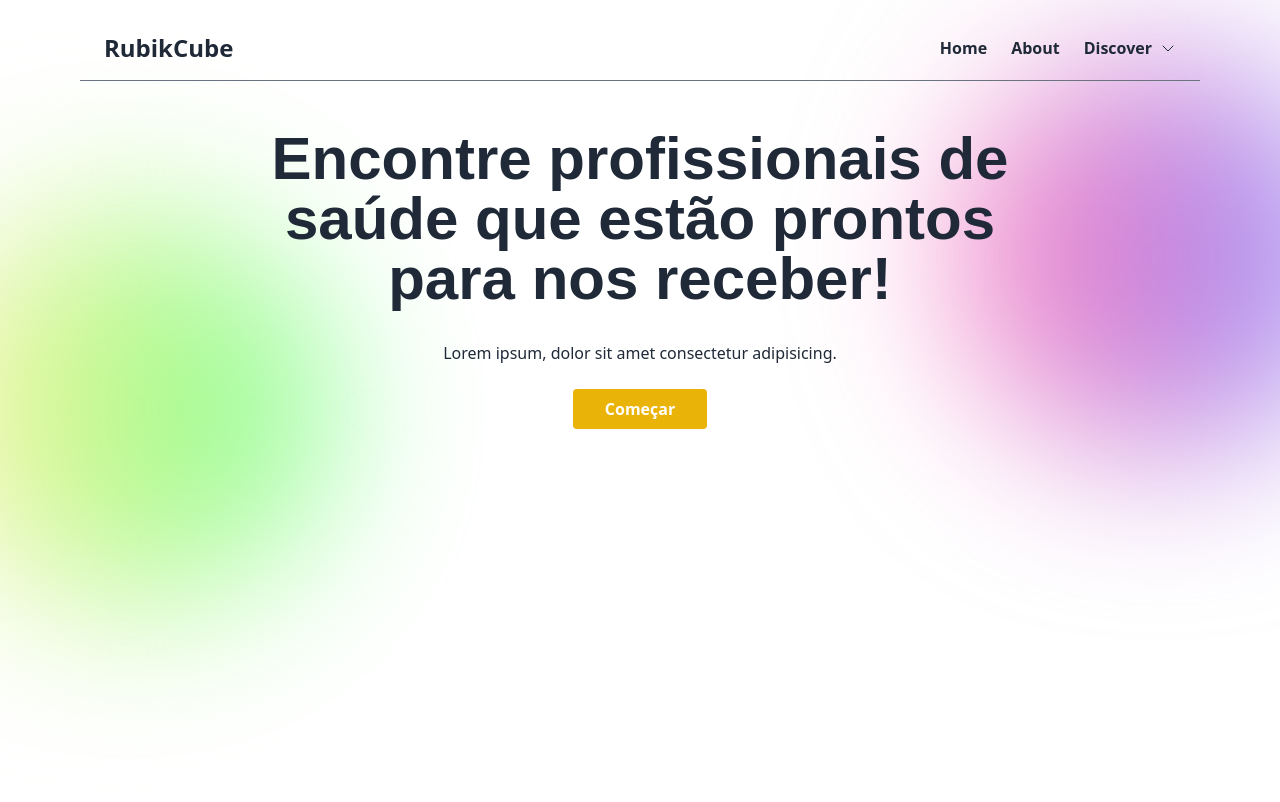
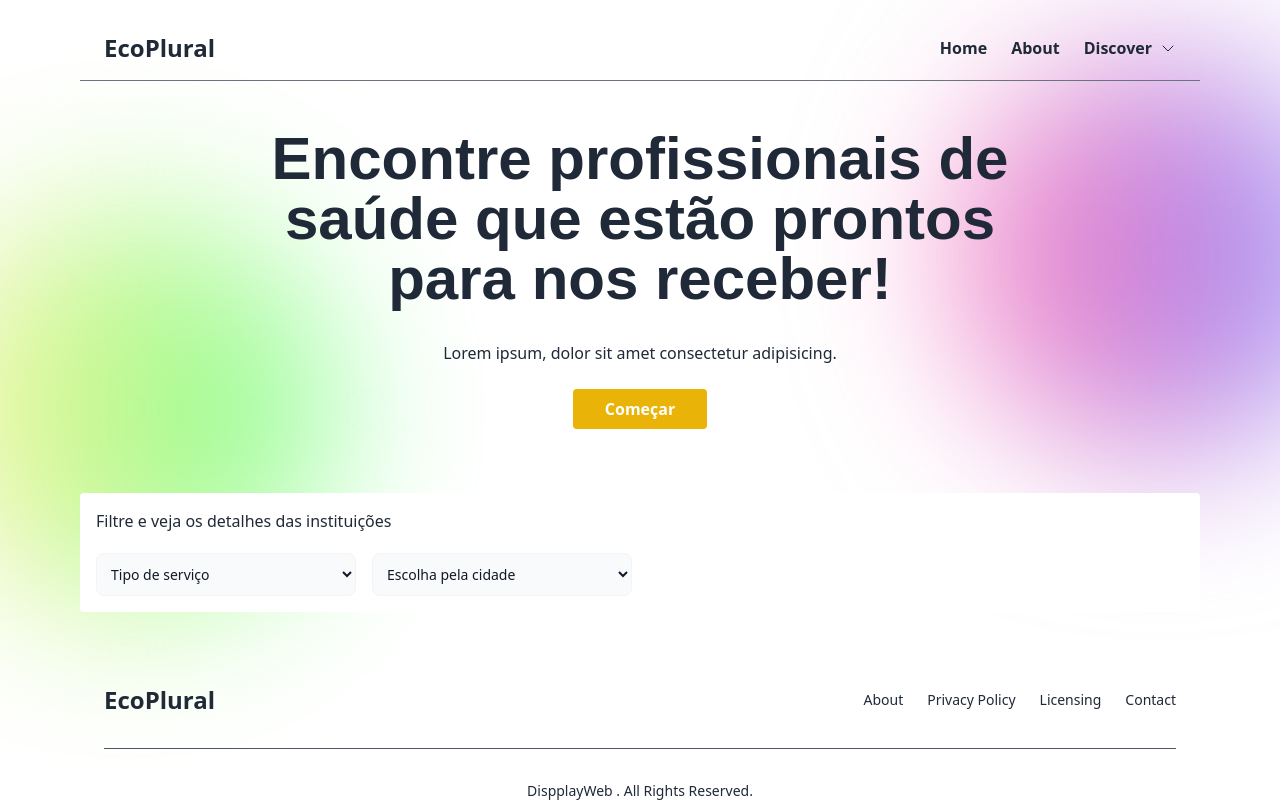
Before and after one commit to ngrpedro/nextapp, a Next.js app: page / in a window 1280 px wide. Shown: the top 802 px of the page. Built offline with nearby package versions, Linux system fonts and the light colour scheme.

Commit message:
partners main search bar

```diff
--- a/src/components/footer.tsx
+++ b/src/components/footer.tsx
@@ -7,7 +7,7 @@ const Footer = () => {
       <footer className="p-4 bg-transparent md:px-6 md:py-8">
         <div className="sm:flex sm:items-center sm:justify-between">
           <span className="self-center text-2xl font-semibold whitespace-nowrap">
-          RubikCube
+          EcoPlural
           </span>
           <ul className="flex flex-wrap items-center gap-6 mb-6 text-sm text-gray-800 sm:mb-0">
             <li>
@@ -34,7 +34,7 @@ const Footer = () => {
         </div>
         <hr className="my-6 border-gray-600 sm:mx-auto lg:my-8" />
         <span className="block text-sm text-gray-800 sm:text-center">
-          Pedro Soares . All Rights Reserved.
+           DispplayWeb . All Rights Reserved.
         </span>
       </footer>
     </>
--- a/src/components/navbar.tsx
+++ b/src/components/navbar.tsx
@@ -6,7 +6,7 @@ const Navbar = () => {
   return (
     <div className="py-4 px-6 mb-4 flex items-center justify-between border-b border-gray-500">
       <span className="text-2xl font-semibold whitespace-nowrap">
-        RubikCube
+      EcoPlural
       </span>
       <div className="block md:hidden cursor-pointer">
         <List size={22} />
--- a/src/components/sections/hero.tsx
+++ b/src/components/sections/hero.tsx
@@ -3,7 +3,7 @@ import RubikCube from "../rubikCube/rubikCube";
 
 const Hero = () => {
   return (
-    <section className="h-screen relative">
+    <section className="relative">
       <div
         className="w-[25rem] h-[25rem] absolute right-[-10rem] -top-10 rounded-full
         bg-gradient-to-r from-[#ff7bbc] to-[#9698ff] blur-[80px] -z-10"
--- /dev/null
+++ b/src/components/sections/partnerView.tsx
@@ -0,0 +1,34 @@
+import React from "react";
+
+const PartnerView = () => {
+  return (
+    <div className="my-10">
+      <div className=" rounded p-4 space-y-5 bg-white">
+        <p>Filtre e veja os detalhes das instituições</p>
+        <div className="grid grid-cols-1 sm:grid-cols-2 md:grid-cols-4 itens-center justify-center gap-4">
+          <select
+            className="bg-gray-50 border border-gray-100 text-gray-900 text-sm rounded-lg
+            block w-full p-2.5"
+          >
+            <option selected>Tipo de serviço</option>
+            <option value="US">Instituição de acolhimento</option>
+            <option value="CA">Médicos</option>
+            <option value="FR">Pscólogos</option>
+          </select>
+
+          <select
+            className="bg-gray-50 border border-gray-100 text-gray-900 text-sm rounded-lg
+            block w-full p-2.5"
+          >
+            <option selected>Escolha pela cidade</option>
+            <option value="US">Instituição de acolhimento</option>
+            <option value="CA">Médicos</option>
+            <option value="FR">Pscólogos</option>
+          </select>
+        </div>
+      </div>
+    </div>
+  );
+};
+
+export default PartnerView;
--- a/src/pages/index.tsx
+++ b/src/pages/index.tsx
@@ -1,6 +1,7 @@
 import Head from "next/head";
 import React from "react";
 import Hero from "../components/sections/hero";
+import PartnerView from "../components/sections/partnerView";
 import Layout from "./../components/layout";
 
 const index = () => {
@@ -11,6 +12,7 @@ const index = () => {
       </Head>
       <Layout>
         <Hero />
+        <PartnerView />
       </Layout>
     </div>
   );
```
